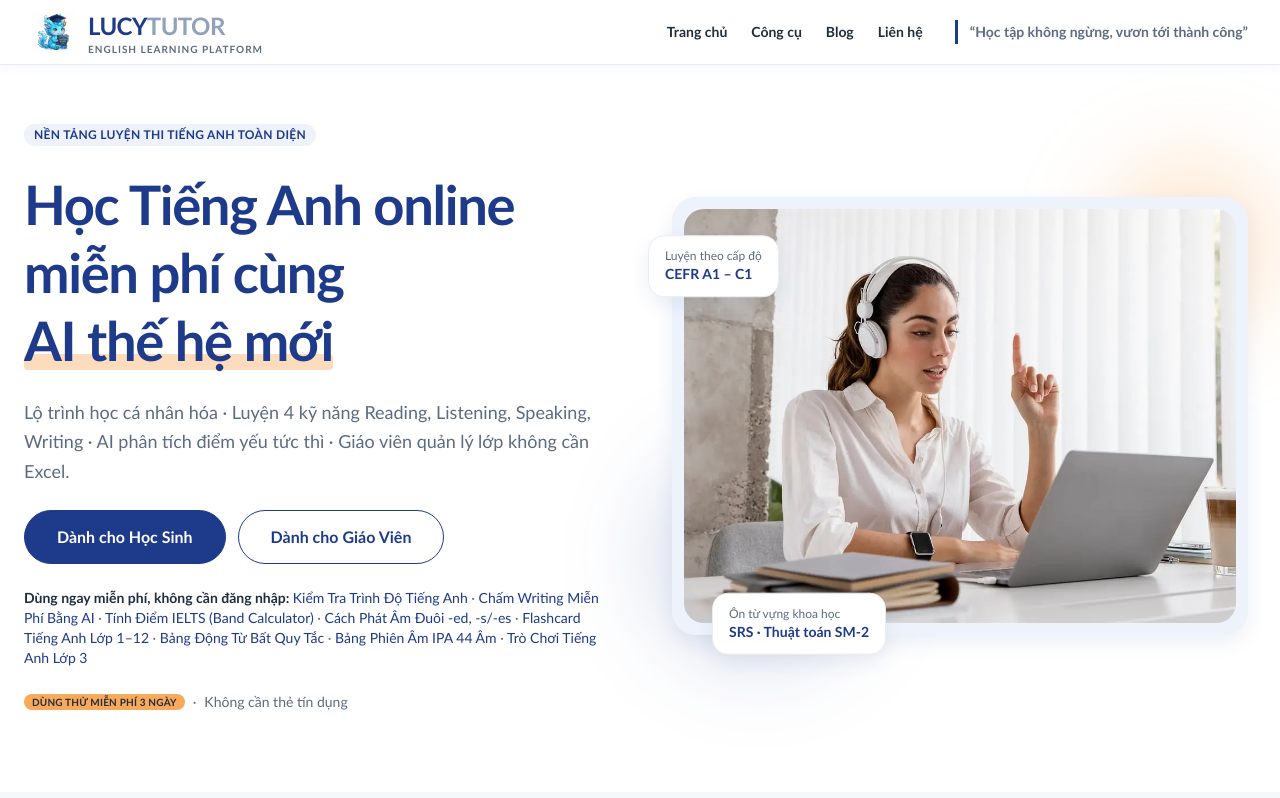
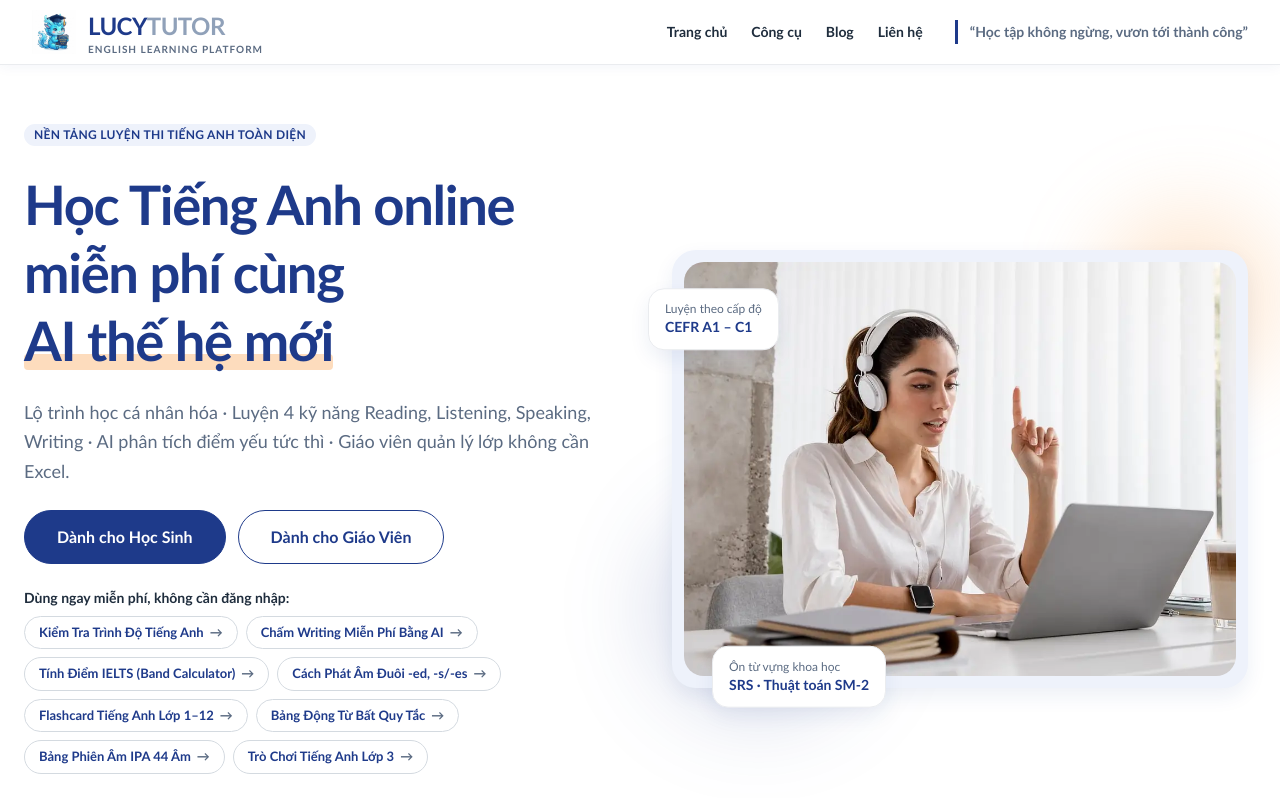
Before and after one commit to lucy080821/lucy-tutor, a Next.js app in the folder frontend/: page / in a window 1280 px wide. Shown: the top 798 px of the page. Built offline with nearby package versions, Linux system fonts and the light colour scheme; no server answers.

Commit message:
style(home): show hero free-tool links as pill chips
Co-Authored-By: Claude Opus 5.5 <noreply@anthropic.com>

```diff
--- a/frontend/src/app/page.tsx
+++ b/frontend/src/app/page.tsx
@@ -198,14 +198,18 @@ export default function Home() {
               </Link>
             </div>
             {/* Link nội bộ tới các công cụ miễn phí ngay trong hero (anchor text = từ khoá của từng trang) */}
-            <nav aria-label="Công cụ học tiếng Anh miễn phí" className="lp-enter text-sm text-muted" style={d(350)}>
-              <span className="font-semibold text-foreground">Dùng ngay miễn phí, không cần đăng nhập: </span>
-              {FREE_TOOLS.map((t, i) => (
-                <span key={t.href}>
-                  {i > 0 && <span aria-hidden="true"> · </span>}
-                  <Link href={t.href} className="text-primary underline-offset-2 hover:underline">{t.title}</Link>
-                </span>
-              ))}
+            <nav aria-label="Công cụ học tiếng Anh miễn phí" className="lp-enter" style={d(350)}>
+              <p className="text-sm font-semibold text-foreground mb-2">Dùng ngay miễn phí, không cần đăng nhập:</p>
+              <ul className="flex flex-wrap justify-center lg:justify-start gap-2">
+                {FREE_TOOLS.map((t) => (
+                  <li key={t.href}>
+                    <Link href={t.href} className="ui-chip px-3.5 py-1.5 text-[13px] text-primary hover:bg-primary-soft">
+                      {t.title}
+                      <span aria-hidden="true" className="text-muted">→</span>
+                    </Link>
+                  </li>
+                ))}
+              </ul>
             </nav>
             {/* Trial callout — ưu đãi thật, không phải số liệu dàn dựng */}
             <p className="lp-enter flex flex-wrap items-center justify-center lg:justify-start gap-2 text-sm text-muted" style={d(400)}>
```
